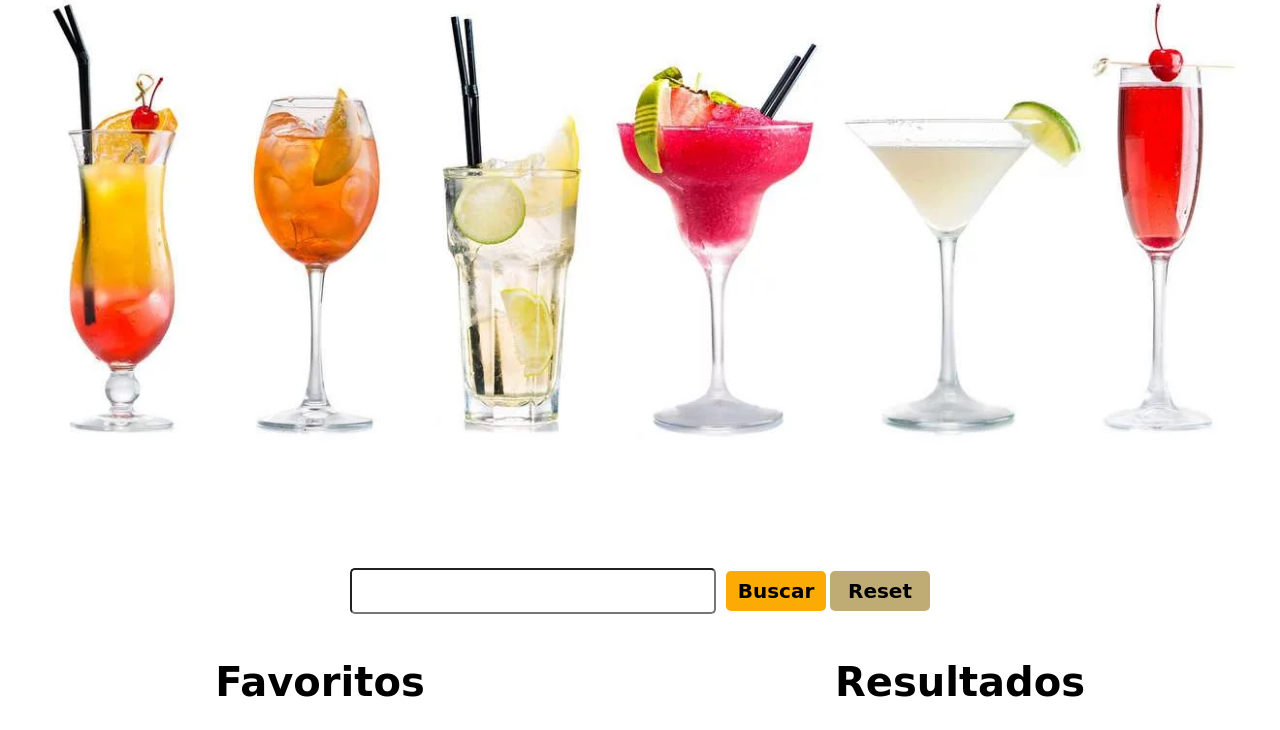
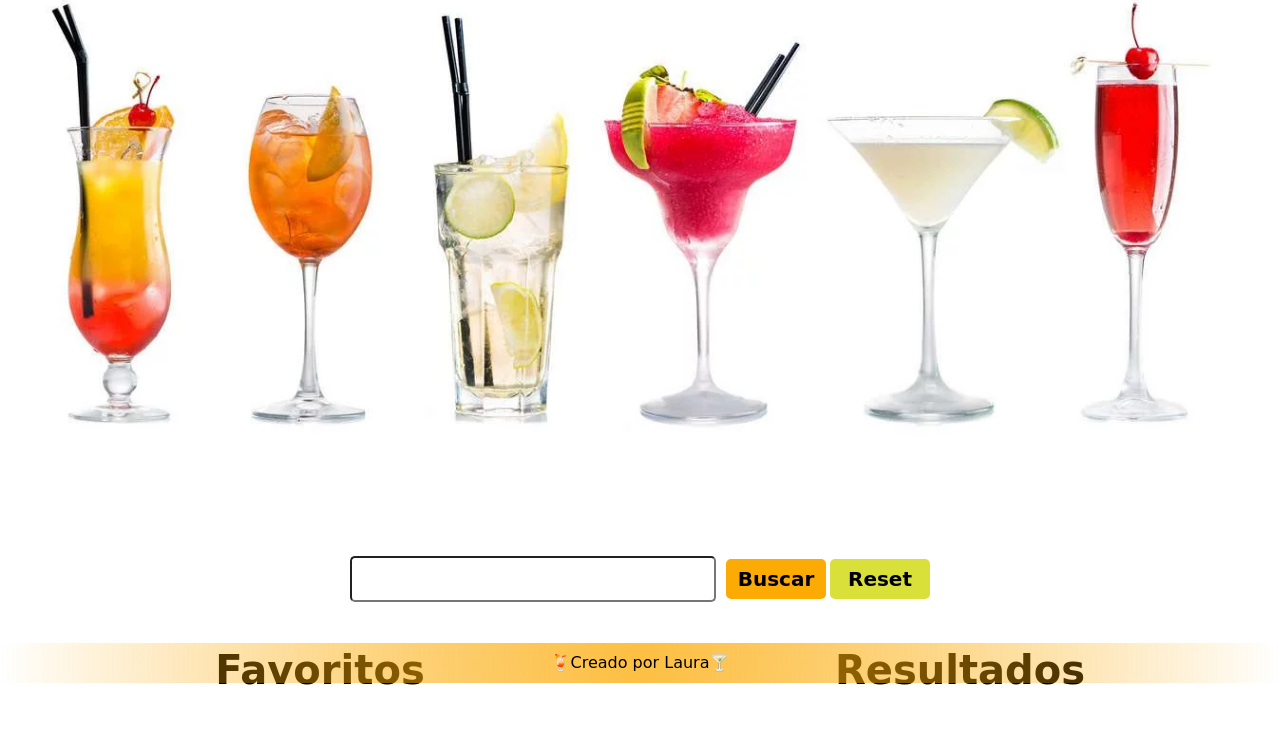
Before and after one commit to laurapascual/cocktail-finder, a website: page src/html/index.html in a window 1280 px wide. Shown: the part 117-847 px from the top of the page. Before the commit the page ends 822 px from the top, so only its background shows below. Drawn offline with nearby package versions, Linux system fonts and the light colour scheme; files that its build step writes are made by us from their sources; no server answers; files whose address does not match are found by name; a web font is replaced by a local one.

Commit message:
Add footer

```diff
--- a/src/html/partials/footer.html
+++ b/src/html/partials/footer.html
@@ -1,3 +1,3 @@
 <footer class="footer">
-
+	<p class="footer">🍹Creado por Laura🍸</p>
 </footer>
--- a/src/scss/layout/_footer.scss
+++ b/src/scss/layout/_footer.scss
@@ -1,2 +1,15 @@
 .footer {
+    font-family: $font-main;
+    display: flex;
+    flex-direction: row;
+    align-items: center;
+    justify-content: center;
+    text-align: center;
+    height: 40px;
+    position: fixed;
+    bottom: 0;
+    left: 0;
+    width: 100vw;
+    background: rgb(252, 170, 4);
+    background: radial-gradient(circle, rgba(252, 170, 4, 0.5) 0%, rgba(255, 255, 255, 0) 100%);
 }
--- a/src/scss/layout/_header.scss
+++ b/src/scss/layout/_header.scss
@@ -2,7 +2,6 @@
     font-family: $font-main;
     background-color: pink;
     height: 80px;
-    width: 100vw;
     display: flex;
     align-items: center;
     justify-content: center;
@@ -21,5 +20,5 @@
 }
 
 .img {
-    width: 100vw;
+    width: 98vw;
 }
--- a/src/scss/layout/_main.scss
+++ b/src/scss/layout/_main.scss
@@ -1,3 +1,7 @@
+
+.main {
+    margin-bottom: 40px;
+}
 
 .form {
     display: flex;
@@ -5,7 +9,6 @@
     justify-content: center;
     align-items: center;
     gap: 10px;
-    width: 100vw;
     @media (min-width: $breakpoint-tablet) {
             flex-direction: row;
         }
@@ -45,7 +48,7 @@
     font-size: 20px;
     border-radius: 5px;
     border: none;
-    background-color: rgb(191, 172, 116);
+    background-color: rgb(217, 224, 58);
     font-weight: 600;
     cursor: pointer;
 }
@@ -58,14 +61,13 @@
     display: flex;
     justify-content: space-around;
     padding-top: 40px;
-    width: 100vw;
 }
 
 .drinks-result {
     font-family: $font-main;
     font-size: 25px;
     font-weight: 600;
-    width: 50vw;
+    width: 45vw;
     display: flex;
     flex-direction: column;
     align-items: center;
@@ -78,7 +80,7 @@
     font-family: $font-main;
     font-size: 25px;
     font-weight: 600;
-    width: 50vw;
+    width: 45vw;
     display: flex;
     flex-direction: column;
     align-items: center;
```
Also changed, not shown: src/scss/main.scss (line endings or trailing spaces).
